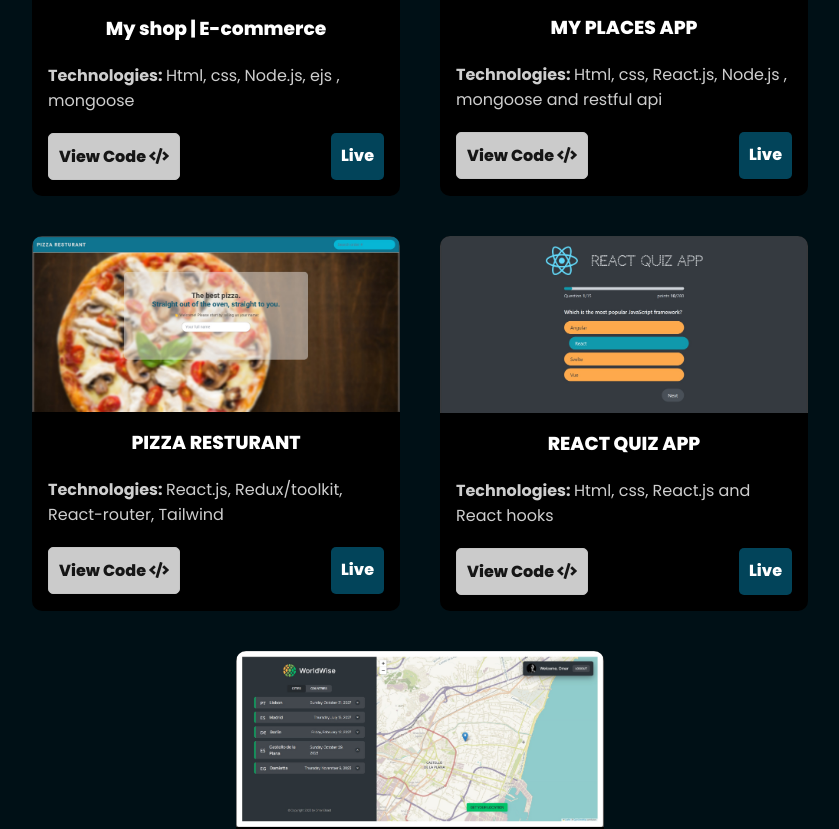
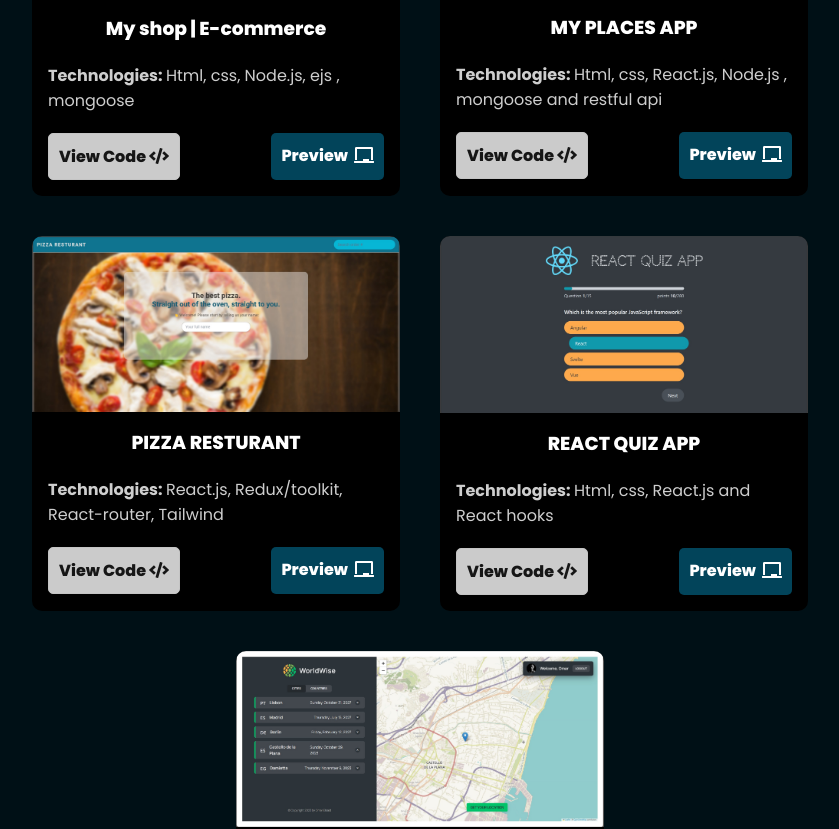
Before and after one commit to omarelsaid20/my-portifolio, a React (Create React App) app: page / in a window 1280 px wide. Shown: the part 3006-3835 px from the top of the page, without its empty margins (220-1059 px from the left). Built offline with nearby package versions, Linux system fonts and the light colour scheme.

Commit message:
add icon preview

```diff
--- a/src/components/Porjects/ProjectCard.js
+++ b/src/components/Porjects/ProjectCard.js
@@ -2,7 +2,7 @@
 import { useUI } from "../../context/Uicontext";
 
 function ProjectCard({ project }) {
-  const { imageUrl, title, decription, codeLink, liveLink } = project;
+  const { imageUrl, title, decription, codeLink, LiveLink } = project;
   console.log(project);
   const { darkMode } = useUI();
 
@@ -18,11 +18,11 @@ function ProjectCard({ project }) {
           {decription}
         </p>
         <strong className="project-title">
-          <a target="_blank" className="more-details" href={codeLink}>
+          <a target="blank" className="more-details" href={codeLink}>
             View Code <i className="fas fa-code"></i>
           </a>
-          <a target="_blank" className="more-details live" href={liveLink}>
-            Live
+          <a target="blank" className="more-details live" href={LiveLink}>
+            Preview <i class="fas fa-chalkboard"></i>
           </a>
         </strong>
       </div>
--- a/src/components/Porjects/Projects.css
+++ b/src/components/Porjects/Projects.css
@@ -84,6 +84,11 @@
   background-color: #02445a;
   color: #fff;
 }
+
+.live i {
+  padding-left: 3px;
+}
+
 .live:hover {
   background-color: #035d7b;
   color: #fff;
```
